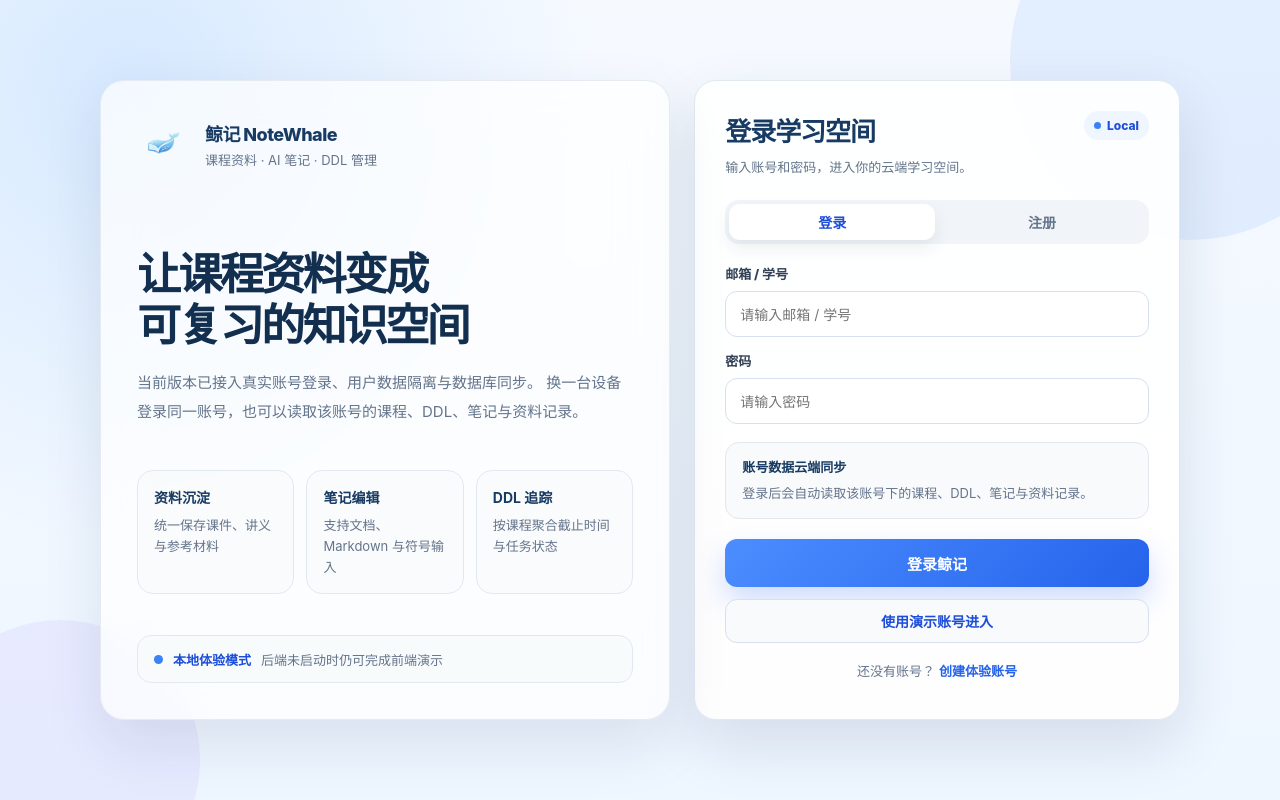
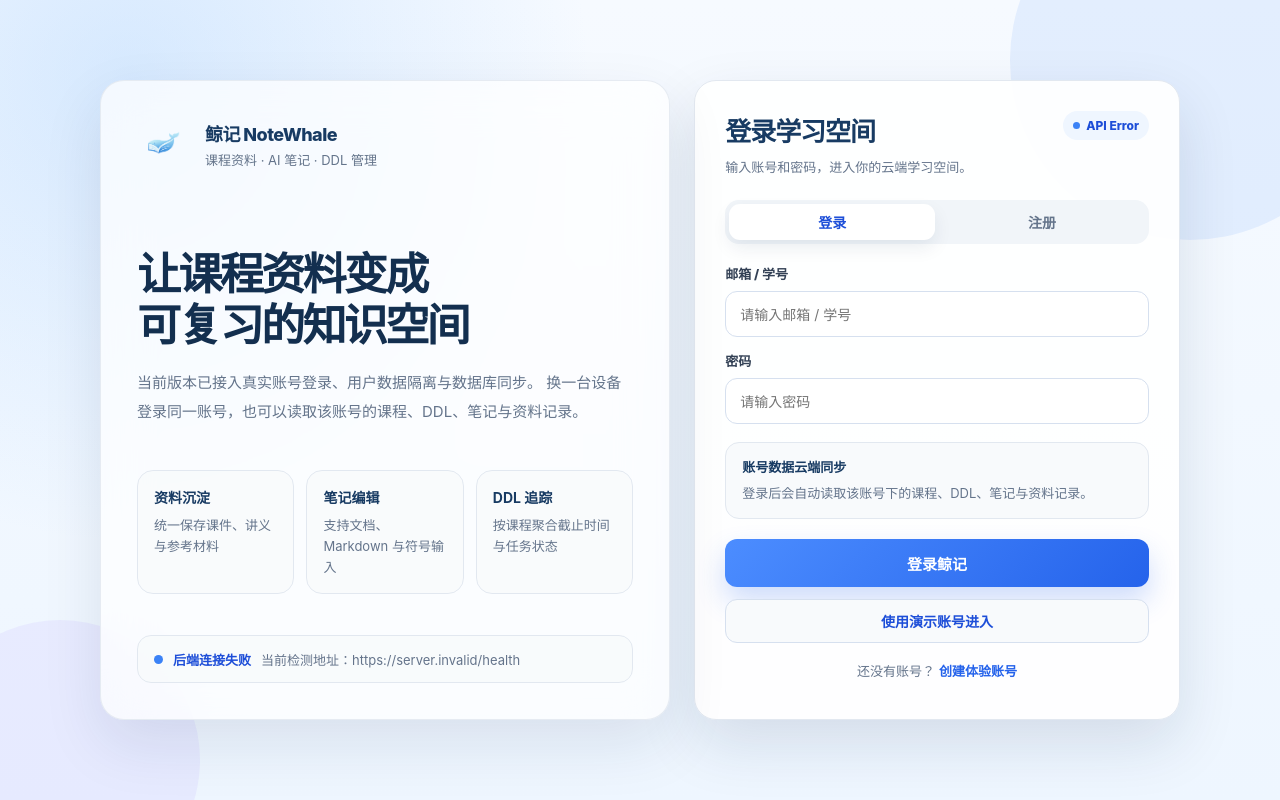
Before and after one commit to Jingtine/notewhale, a React (Vite) app in the folder frontend/: page /login in a window 1280 px wide. Built offline with nearby package versions, Linux system fonts and the light colour scheme; no server answers.

Commit message:
Update login API status message

```diff
--- a/frontend/src/pages/LoginPage.jsx
+++ b/frontend/src/pages/LoginPage.jsx
@@ -73,7 +73,7 @@ function LoginPage({ onLogin }) {
     }
 
     return {
-      text: "本地体验模式",
+      text: API_BASE_URL.includes("127.0.0.1") || API_BASE_URL.includes("localhost") ? "本地体验模式" : "后端连接失败",
       dot: "#3B82F6",
       bg: "#EFF6FF",
       color: "#1D4ED8",
@@ -85,7 +85,7 @@ function LoginPage({ onLogin }) {
     const cleanName = name.trim() || cleanAccount.split("@")[0] || studentId.trim();
 
     if (apiState !== "online") {
-      setError("要实现多设备同步，需要先启动后端服务。请确认 http://127.0.0.1:8000/health 可访问。");
+      setError(`当前连接的后端地址不可用：${API_BASE_URL}/health。请检查 Vercel 环境变量或后端 CORS 配置。`);
       return;
     }
 
@@ -138,7 +138,7 @@ function LoginPage({ onLogin }) {
 
   async function useDemoAccount() {
     if (apiState !== "online") {
-      setError("演示账号也需要后端在线。请先启动 FastAPI 后端。");
+      setError(`演示账号也需要后端在线。当前后端地址：${API_BASE_URL}/health`);
       return;
     }
 
@@ -213,8 +213,8 @@ function LoginPage({ onLogin }) {
             </span>
             <span style={{ color: "#64748B" }}>
               {apiState === "online"
-                ? "API 可用，后续可切换真实数据"
-                : "后端未启动时仍可完成前端演示"}
+                ? `API 已连接：${API_BASE_URL}`
+                : `当前检测地址：${API_BASE_URL}/health`}
             </span>
           </div>
         </section>
@@ -240,7 +240,7 @@ function LoginPage({ onLogin }) {
               }}
             >
               <span style={{ ...smallDotStyle, background: apiBadge.dot }} />
-              {apiState === "online" ? "API" : "Local"}
+              {apiState === "online" ? "API" : API_BASE_URL.includes("127.0.0.1") ? "Local" : "API Error"}
             </span>
           </div>
 
```
